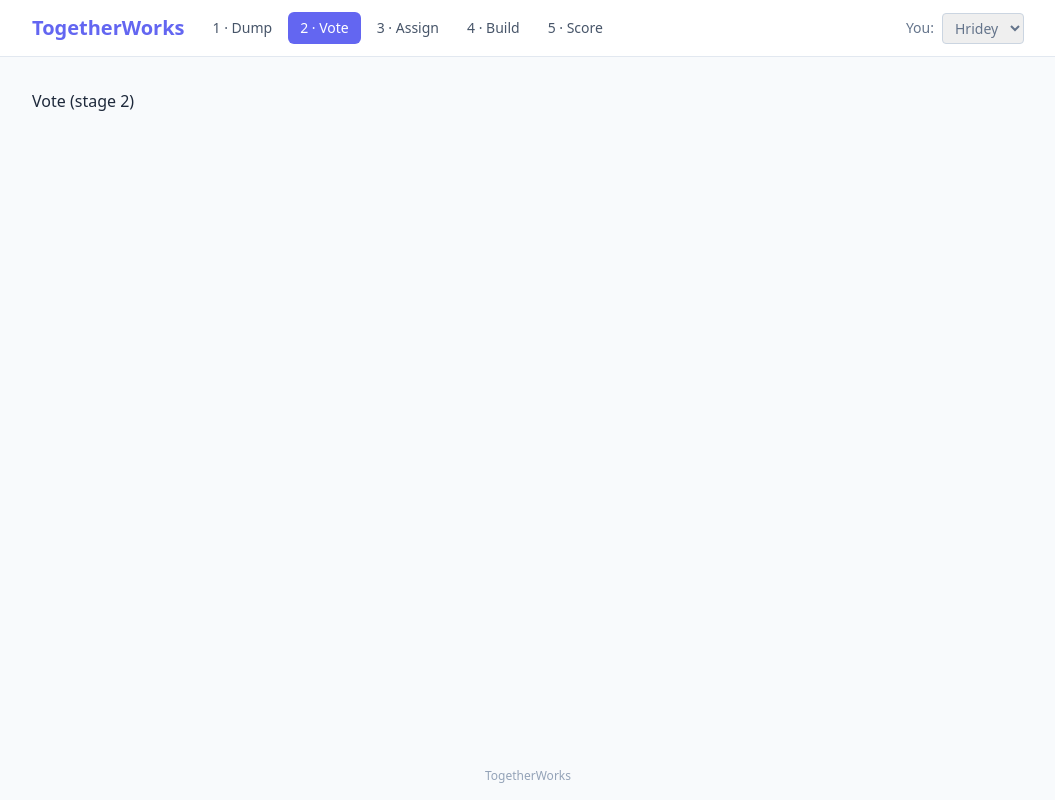
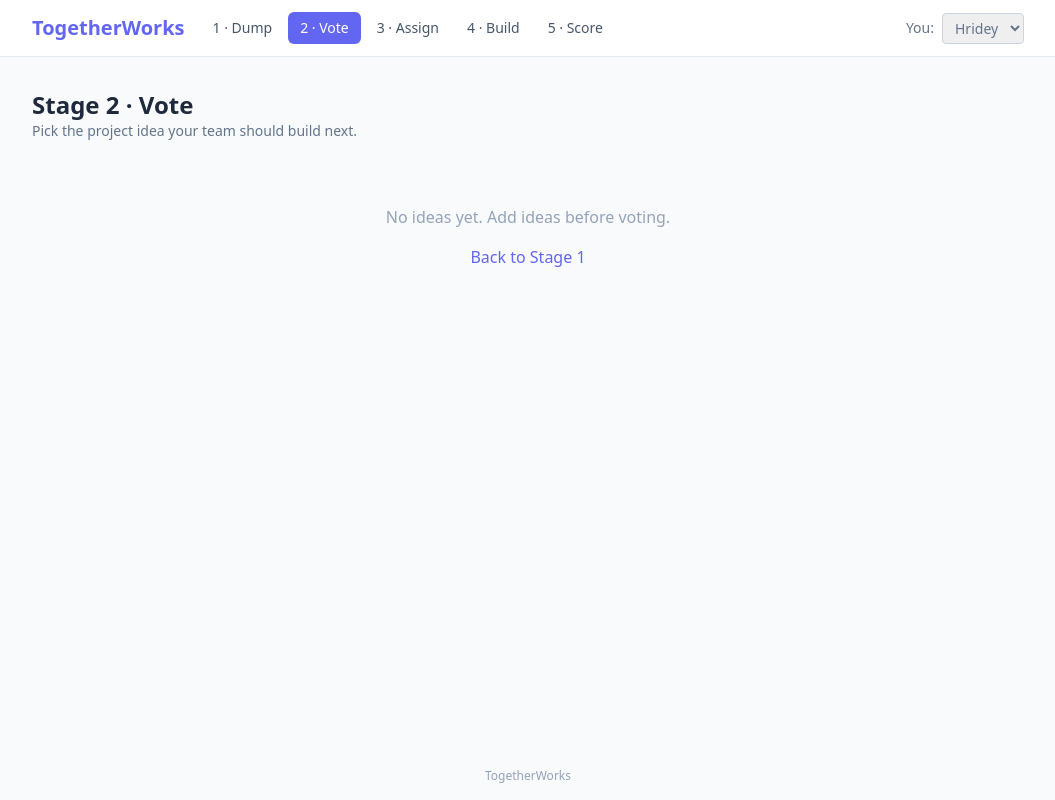
Before and after one commit to hrideymarwah15/TogetherWorks, a React (Vite) app: page / in a window 1280 px wide. Both pictures are taken after a click on the button "2 · Vote". Shown: the whole page, without its empty margins (112-1167 px from the left). Built offline with nearby package versions, Linux system fonts and the light colour scheme.

Commit message:
Add the vote page

```diff
--- /dev/null
+++ b/src/components/VoteCard.jsx
@@ -0,0 +1,35 @@
+import { useApp } from "../context/AppContext.jsx";
+
+export default function VoteCard({ idea }) {
+  const { votes, currentMember, toggleVote } = useApp();
+  const ideaVotes = votes[idea.id] || [];
+  const hasVoted = ideaVotes.includes(currentMember);
+
+  return (
+    <article className="bg-white border border-slate-200 rounded-lg p-4 shadow-sm hover:shadow transition">
+      <div className="flex items-start justify-between gap-3">
+        <div>
+          <h3 className="font-semibold text-slate-800">{idea.title}</h3>
+          {idea.desc && <p className="text-sm text-slate-600 mt-1">{idea.desc}</p>}
+        </div>
+        <span className="text-sm font-semibold text-brand whitespace-nowrap">
+          {ideaVotes.length} {ideaVotes.length === 1 ? "vote" : "votes"}
+        </span>
+      </div>
+      <div className="flex items-center justify-between gap-3 mt-4">
+        <p className="text-xs text-slate-400">by {idea.author}</p>
+        <button
+          onClick={() => toggleVote(idea.id)}
+          className={
+            "px-4 py-2 rounded font-medium text-sm transition " +
+            (hasVoted
+              ? "bg-brand text-white hover:opacity-90"
+              : "border border-slate-300 text-slate-700 hover:bg-slate-50")
+          }
+        >
+          {hasVoted ? "Voted ✓" : "Vote"}
+        </button>
+      </div>
+    </article>
+  );
+}
--- a/src/pages/Vote.jsx
+++ b/src/pages/Vote.jsx
@@ -1,3 +1,46 @@
+import VoteCard from "../components/VoteCard.jsx";
+import { useApp } from "../context/AppContext.jsx";
+
 export default function Vote() {
-  return <div>Vote (stage 2)</div>;
+  const { ideas, finalizeWinner, setStage } = useApp();
+
+  return (
+    <section>
+      <header className="mb-6">
+        <h2 className="text-2xl font-bold">Stage 2 · Vote</h2>
+        <p className="text-slate-500 text-sm">
+          Pick the project idea your team should build next.
+        </p>
+      </header>
+
+      {ideas.length === 0 ? (
+        <div className="text-center text-slate-400 py-10">
+          <p>No ideas yet. Add ideas before voting.</p>
+          <button
+            onClick={() => setStage(1)}
+            className="mt-4 text-brand font-medium hover:opacity-80"
+          >
+            Back to Stage 1
+          </button>
+        </div>
+      ) : (
+        <>
+          <div className="grid sm:grid-cols-2 gap-4">
+            {ideas.map((idea) => (
+              <VoteCard key={idea.id} idea={idea} />
+            ))}
+          </div>
+
+          <div className="text-center mt-8">
+            <button
+              onClick={finalizeWinner}
+              className="bg-slate-800 text-white px-5 py-2 rounded font-medium hover:bg-slate-700"
+            >
+              Finalize winner → go to Assign
+            </button>
+          </div>
+        </>
+      )}
+    </section>
+  );
 }
```
